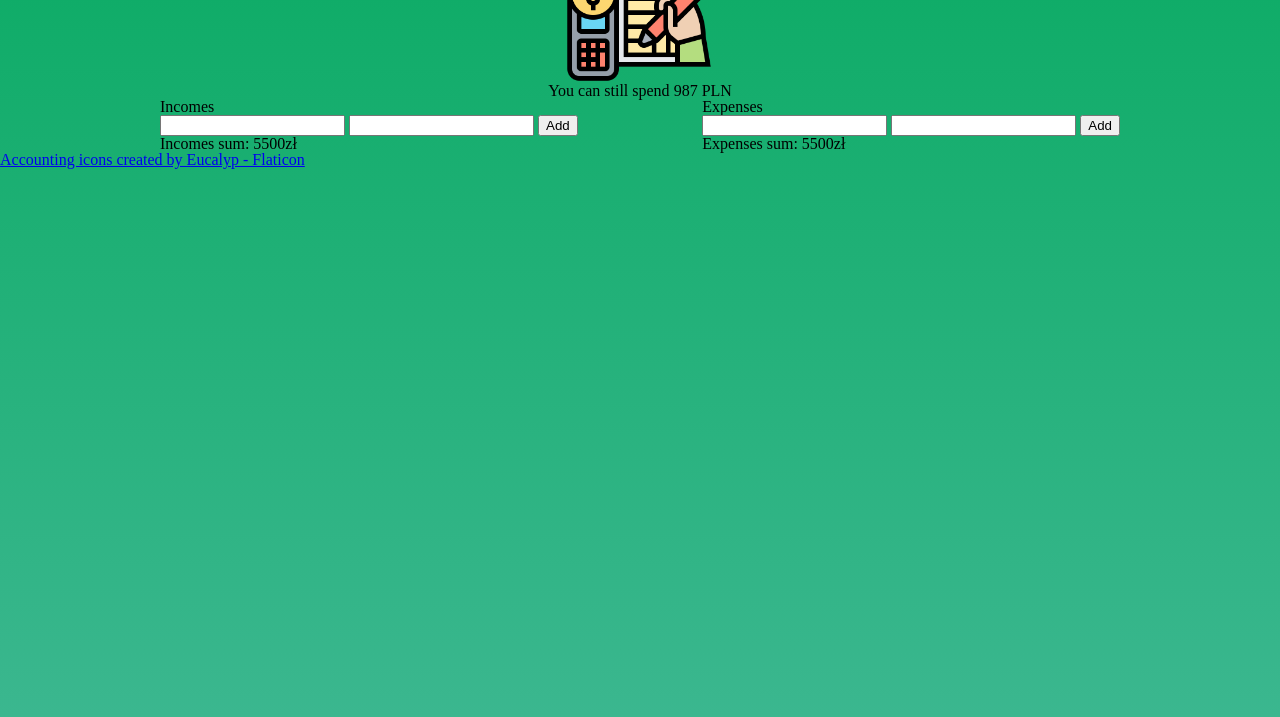
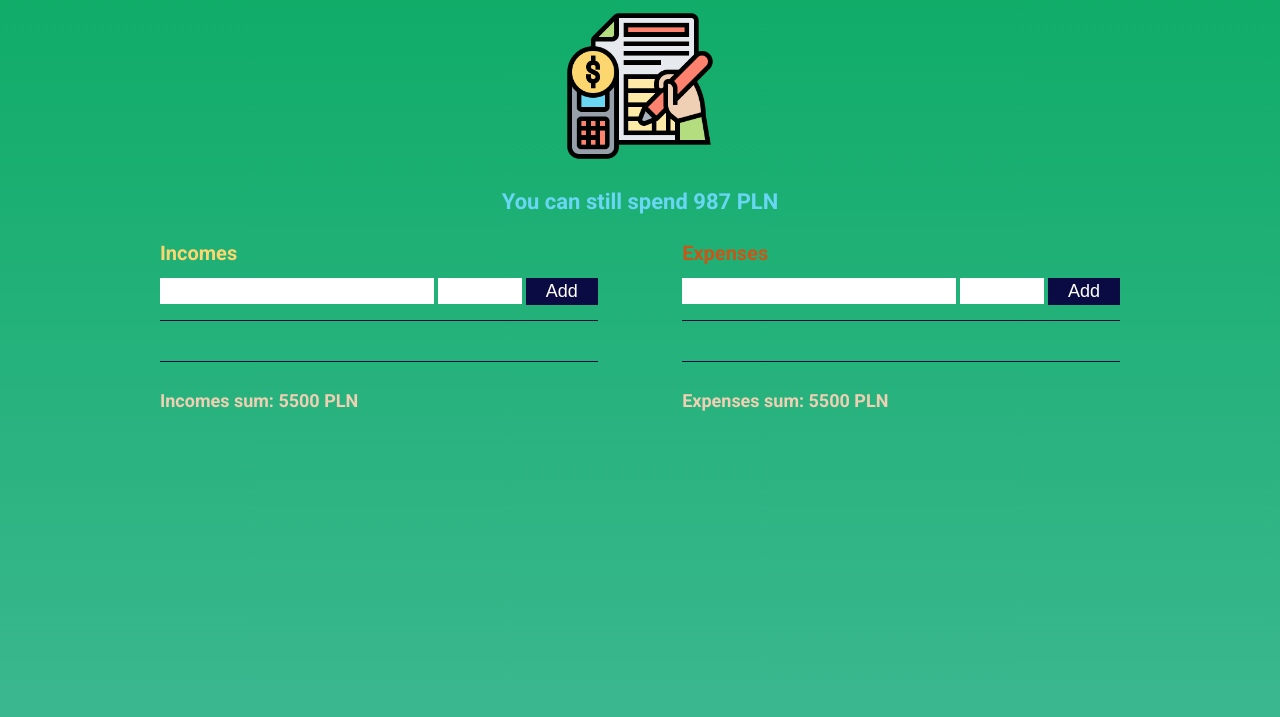
Before and after one commit to MateuszRajek/fc-budget-planner, a plain HTML site: page index.html in a window 1280 px wide. Shown: the part 83-800 px from the top of the page. Drawn offline with Linux system fonts and the light colour scheme.

Commit message:
Styled desktop version

```diff
--- a/index.html
+++ b/index.html
@@ -4,42 +4,46 @@
     <meta charset="UTF-8">
     <meta http-equiv="X-UA-Compatible" content="IE=edge">
     <meta name="viewport" content="width=device-width, initial-scale=1.0">
+    <link rel="preconnect" href="https://fonts.googleapis.com">
+    <link rel="preconnect" href="https://fonts.gstatic.com" crossorigin>
+    <link href="https://fonts.googleapis.com/css2?family=Roboto:wght@300;700&display=swap" rel="stylesheet">
     <link rel="stylesheet" href="reset.css">
     <link rel="stylesheet" href="style.css">
     <title>Budget Planner</title>
 </head>
 <body>
     <div class="container">
-        <h1>Home budget</h1>
+        <h1 class="text--center">Home budget</h1>
         <div class="app__logo"><img src="./budget.png"/></div>
-        <div class="budget__state">
-            <p>You can still spend <span id="budgetValue">987</span> PLN</p>
+        <div id="budgetState" class="budget__state budget__state--success">
+            <p class="text--center">You can still spend <span id="budgetValue">987</span> PLN</p>
         </div>
-        <div class="flex flex--space-between">
+        <div class="flex flex--space-between budget__list__wrapper">
             <div class="budget__incomes">
-                <h2>Incomes</h2>
-                <form id="incomeForm">
-                    <input type="text" id="incomeTitle">
-                    <input type="number" id="incomeValue">
-                    <input type="submit" value="Add">
+                <h2 class="budget__list__header incomes__header">Incomes</h2>
+                <form id="incomeForm" class="budget__list__form">
+                    <input type="text" id="incomeTitle" class="budget__list__form__input budget__list__form__input budget__list__form__input--text">
+                    <input type="number" id="incomeValue" class="budget__list__form__input budget__list__form__input--number">
+                    <input type="submit" value="Add" class="budget__list__form__input__button">
                 </form>
-                <ul id="incomesList" class="budget__list"></ul>
-                <p>Incomes sum: <span id="incomesValue">5500</span>zł</p>
+                <ul id="incomesList" class="budget__list">
+                </ul>
+                <p class="budget__list__summary">Incomes sum: <span id="incomesValue">5500</span> PLN</p>
             </div>
             <div class="budget__expenses">
-                <h2>Expenses</h2>
-                <form id="expenseForm">
-                    <input type="text" id="expenseTitle">
-                    <input type="number" id="expenseValue">
-                    <input type="submit" value="Add">
+                <h2 class="budget__list__header expenses__header">Expenses</h2>
+                <form id="expenseForm" class="budget__list__form">
+                    <input type="text" id="expenseTitle" class="budget__list__form__input budget__list__form__input--text">
+                    <input type="number" id="expenseValue" class="budget__list__form__input budget__list__form__input--number">
+                    <input type="submit" value="Add" class="budget__list__form__input__button">
                 </form>
                 <ul id="expensesList" class="budget__list"></ul>
-                <p>Expenses sum: <span id="expensesValue">5500</span>zł</p>
+                <p class="budget__list__summary">Expenses sum: <span id="expensesValue">5500</span> PLN</p>
             </div>
         </div>
 
     </div>
-    <a href="https://www.flaticon.com/free-icons/accounting" title="accounting icons">Accounting icons created by Eucalyp - Flaticon</a>
+    <!-- <a href="https://www.flaticon.com/free-icons/accounting" title="accounting icons">Accounting icons created by Eucalyp - Flaticon</a> -->
 
     <script src="main.js"></script>
 </body>
--- a/style.css
+++ b/style.css
@@ -1,6 +1,14 @@
 :root{
     --main-bg-gradient: linear-gradient(#0BAB64, #3BB78F);
     --white: #FFFFFF;
+    --peach: #FF826E;
+    --success: #69D6F4;
+    --warning: #E3C165;
+    --danger: #F70E0E;
+    --biscuit: #F0D0B4;
+    --golden: #FCD770;
+    --orange: #C75719;
+    --deep-blue: #0B0B43;
 }
 
 body{
@@ -8,9 +16,14 @@ body{
     background-image: var(--main-bg-gradient)
 }
 
+html{
+    font-family: Roboto, sans-serif;
+}
+
 .container{
     width: 960px;
     margin: 0 auto;
+    padding: 30px 10px;
 }
 
 .flex{
@@ -21,11 +34,14 @@ body{
     justify-content: space-between;
 }
 
+.text--center{
+    text-align: center;
+}
 
 .app__logo{
     width: 150px;
     height: 150px;
-    margin: 0 auto;
+    margin: 30px auto;
 }
 
 .app__logo img{
@@ -34,9 +50,82 @@ body{
 }
 
 h1{
-    text-align: center;
+    color: var(--peach);
+    font-size: 34px;
+    font-weight: 700;
 }
 
-.budget__state p{
-    text-align: center;
+h2{
+    font-size: 20px;
+    font-weight: 700;
 }
+
+.budget__state{
+    font-size: 22px;
+    font-weight: 700;
+}
+
+.budget__state--success{
+    color: var(--success);
+}
+
+/* This class can be used when the budget value is 0
+.budget__state--warning{
+    color: var(--danger)
+} */
+
+/* This class can be used when the budget value is below 0
+.budget__state--danger{
+    color: var(--danger)
+} */
+
+.budget__list__wrapper{
+    margin: 30px 0;
+}
+
+.budget__list{
+    padding: 20px 0;
+    border-top: 1px solid var(--deep-blue);
+    border-bottom: 1px solid var(--deep-blue);
+}
+
+.incomes__header{
+    color: var(--golden);
+}
+
+.expenses__header{
+    color: var(--orange);
+}
+
+.budget__list__form{
+    margin: 15px 0;
+}
+
+.budget__list__form__input{
+    font-size: 18px;
+    line-height: 24px;
+    border: none;
+}
+
+.budget__list__form__input--text{
+    width: 270px;
+}
+
+.budget__list__form__input--number{
+    width: 80px
+}
+
+.budget__list__form__input__button{
+    padding: 3px 20px;
+    border: none;
+    background-color: var(--deep-blue);
+    color: var(--white);
+    font-size: 18px;
+}
+
+.budget__list__summary{
+    margin-top: 30px;
+    color: var(--biscuit);
+    font-size: 18px;
+    font-weight: 700;
+}
```
